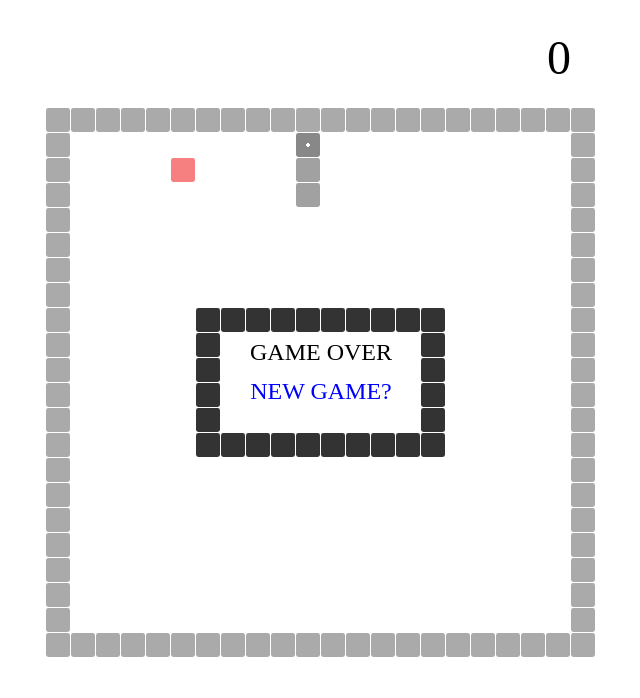
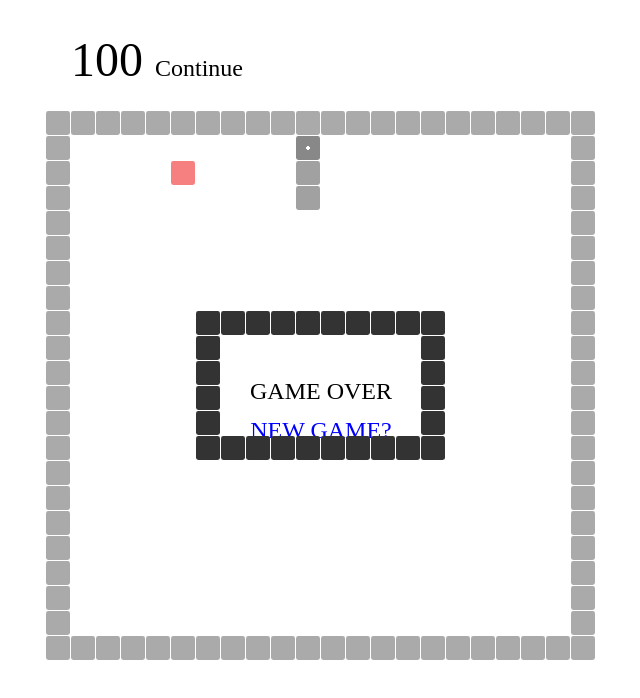
Before and after one commit to danielpatrickdotdev/one-eyed-browser-snake, a plain HTML site: page snake.html in a window 1280 px wide. Shown: the whole page, without its empty margins (319-959 px from the left). Drawn offline with Linux system fonts and the light colour scheme; a web font is replaced by a local one.

Commit message:
Implement status code scoring system

```diff
--- a/snake.css
+++ b/snake.css
@@ -10,13 +10,19 @@ body {
   margin: auto;
 }
 #score-card {
-  height: 100px;
   width: 500px;
   font-size: 48px;
+  padding-top: 24px;
+  padding-bottom: 24px;
+}
+#score {
+  width: 100px;
   text-align: right;
 }
-#score {
-  line-height: 100px;
+#status-message {
+  font-size: 24px;
+  width: 100%;
+  text-align: left;
 }
 #game {
   position: relative;
@@ -51,6 +57,7 @@ body {
   text-align: center;
   height: 100px;
   width: 200px;
+  padding-top: 36px;
 }
 #game .overlay .border {
   background-color: #333;
--- a/snake.html
+++ b/snake.html
@@ -9,6 +9,7 @@
     <div class="container">
       <div id="score-card">
         <span id="score"></span>
+        <span id="status-message"></span>
       </div>
       <div id="game"></div>
     </div>
--- a/snake.js
+++ b/snake.js
@@ -1,3 +1,69 @@
+const statusCodes = [
+  {code: 100, message: "Continue"},
+  {code: 101, message: "Switching Protocols"},
+  {code: 102, message: "Processing"},
+  {code: 103, message: "Early Hints"},
+  {code: 200, message: "OK"},
+  {code: 201, message: "Created"},
+  {code: 202, message: "Accepted"},
+  {code: 203, message: "Non-Authoritative Information"},
+  {code: 204, message: "No Content"},
+  {code: 205, message: "Reset Content"},
+  {code: 206, message: "Partial Content"},
+  {code: 207, message: "Multi-Status"},
+  {code: 208, message: "Already Reported"},
+  {code: 226, message: "IM Used"},
+  {code: 300, message: "Multiple Choices"},
+  {code: 301, message: "Moved Permanently"},
+  {code: 302, message: "Found"},
+  {code: 303, message: "See Other"},
+  {code: 304, message: "Not Modified"},
+  {code: 305, message: "Use Proxy"},
+  {code: 306, message: "Switch Proxy"},
+  {code: 307, message: "Temporary Redirect"},
+  {code: 308, message: "Permanent Redirect"},
+  {code: 404, message: "error on Wikipedia "},
+  {code: 400, message: "Bad Request"},
+  {code: 401, message: "Unauthorized"},
+  {code: 402, message: "Payment Required"},
+  {code: 403, message: "Forbidden"},
+  {code: 404, message: "Not Found"},
+  {code: 405, message: "Method Not Allowed"},
+  {code: 406, message: "Not Acceptable"},
+  {code: 407, message: "Proxy Authentication Required"},
+  {code: 408, message: "Request Timeout"},
+  {code: 409, message: "Conflict"},
+  {code: 410, message: "Gone"},
+  {code: 411, message: "Length Required"},
+  {code: 412, message: "Precondition Failed"},
+  {code: 413, message: "Payload Too Large"},
+  {code: 414, message: "URI Too Long"},
+  {code: 415, message: "Unsupported Media Type"},
+  {code: 416, message: "Range Not Satisfiable"},
+  {code: 417, message: "Expectation Failed"},
+  {code: 418, message: "I'm a teapot"},
+  {code: 421, message: "Misdirected Request"},
+  {code: 422, message: "Unprocessable Entity"},
+  {code: 423, message: "Locked"},
+  {code: 424, message: "Failed Dependency"},
+  {code: 426, message: "Upgrade Required"},
+  {code: 428, message: "Precondition Required"},
+  {code: 429, message: "Too Many Requests"},
+  {code: 431, message: "Request Header Fields Too Large"},
+  {code: 451, message: "Unavailable For Legal Reasons"},
+  {code: 500, message: "Internal Server Error"},
+  {code: 501, message: "Not Implemented"},
+  {code: 502, message: "Bad Gateway"},
+  {code: 503, message: "Service Unavailable"},
+  {code: 504, message: "Gateway Timeout"},
+  {code: 505, message: "HTTP Version Not Supported"},
+  {code: 506, message: "Variant Also Negotiates"},
+  {code: 507, message: "Insufficient Storage"},
+  {code: 508, message: "Loop Detected"},
+  {code: 510, message: "Not Extended"},
+  {code: 511, message: "Network Authentication Required"}
+];
+
 function createSnake(spec={}) {
   const {d=0, c=9, r=9, ncols=20, nrows=20, n=3} = spec;
   let {hardBorder=false} = spec;
@@ -98,6 +164,7 @@ function createUI(hardBorder, pauseHandler, newGameHandler, h=20, w=20) {
     gameDiv.classList.add("no-boundary");
   }
   const scoreDiv = document.getElementById("score");
+  const statusDiv = document.getElementById("status-message");
   let targetElem = null;
   function reset() {
     setTimeout(function() {
@@ -226,7 +293,9 @@ function createUI(hardBorder, pauseHandler, newGameHandler, h=20, w=20) {
     gameDiv.appendChild(targetElem);
   }
   function drawScore(score) {
-    scoreDiv.innerHTML = `${score}`
+    const {code, message} = statusCodes[score % statusCodes.length];
+    scoreDiv.innerHTML = `${code}`;
+    statusDiv.innerHTML = `${message}`;
   }
   function setBorder(hard=false) {
     hardBorder = hard;
```
